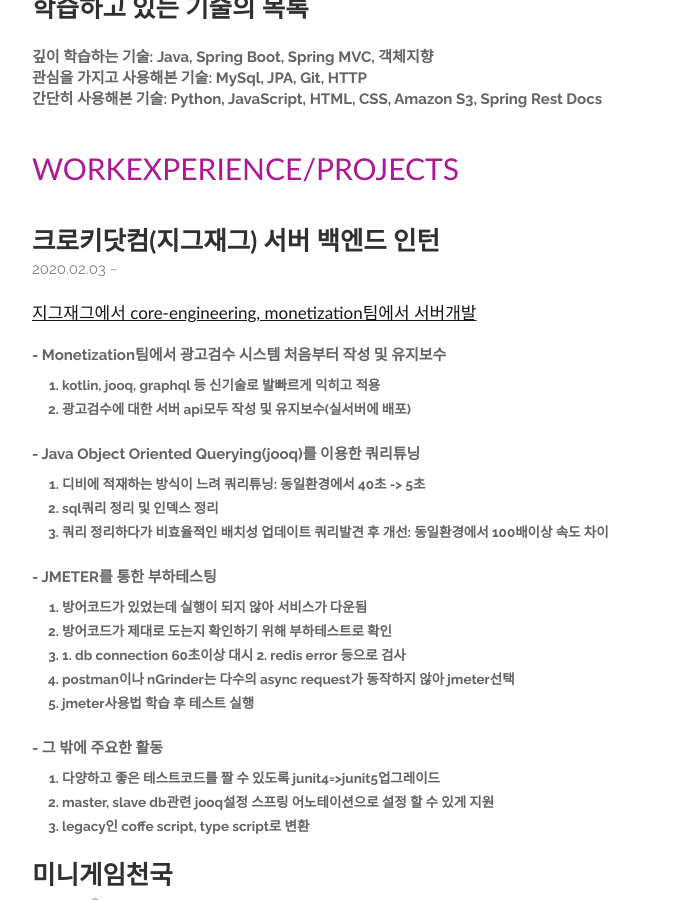
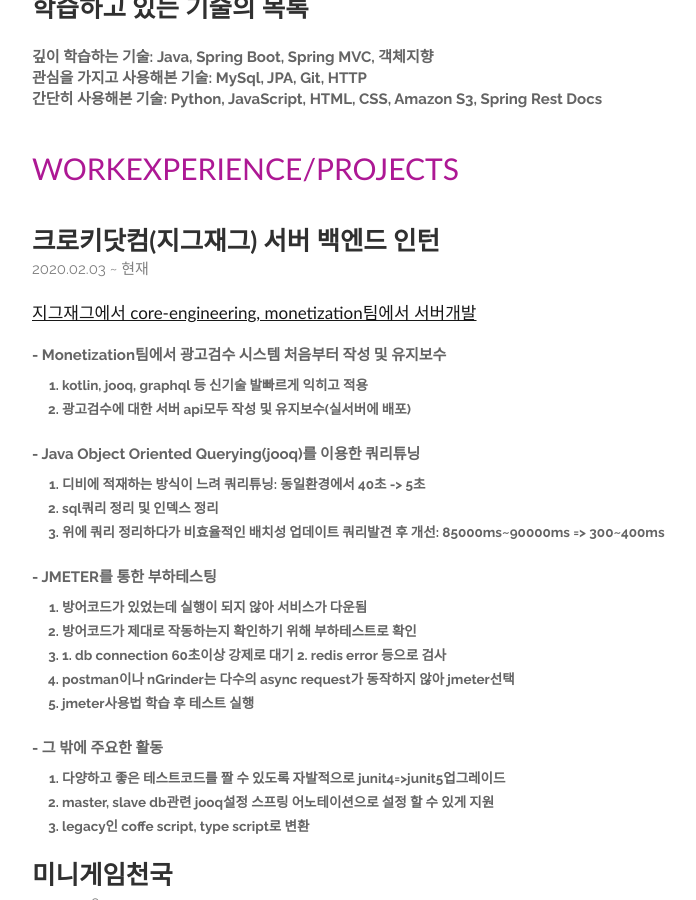
Before and after one commit to kimjungmin-developer/resume, a Jekyll site: the page built from index.html, in a window 1280 px wide and 900 px high, scrolled down 604 px. Shown: the whole window, without its empty margins (328-1024 px from the left). Built offline with Jekyll 4.4.1, drawn with Linux system fonts in a browser that asks for light colours; nearby versions of some CDN libraries; the list of posts is cut into pages by our own code.

Commit message:
오타 수정

```diff
--- a/_includes/projects.html
+++ b/_includes/projects.html
@@ -3,7 +3,7 @@
     <article>
         <header>
             <h1>크로키닷컴(지그재그) 서버 백엔드 인턴</h1>
-            <span><time>2020.02.03 ~ </time></span><br/>
+            <span><time>2020.02.03 ~ 현재 </time></span><br/>
         </header>
         <p><br/>
             <h5><u>지그재그에서 core-engineering, monetization팀에서 서버개발</u></h5><br/>
@@ -19,21 +19,21 @@
                         <ol>
                             <li>디비에 적재하는 방식이 느려 쿼리튜닝: 동일환경에서 40초 -> 5초</li>
                             <li>sql쿼리 정리 및 인덱스 정리</li>
-                            <li>쿼리 정리하다가 비효율적인 배치성 업데이트 쿼리발견 후 개선: 동일환경에서 100배이상 속도 차이 </li>
+                            <li>위에 쿼리 정리하다가 비효율적인 배치성 업데이트 쿼리발견 후 개선: 85000ms~90000ms => 300~400ms </li>
                         </ol>
                     </br>
                     <li>- JMETER를 통한 부하테스팅</li>
                         <ol>
                             <li>방어코드가 있었는데 실행이 되지 않아 서비스가 다운됨</li>
-                            <li>방어코드가 제대로 도는지 확인하기 위해 부하테스트로 확인</li>
-                            <li>1. db connection 60초이상 대시 2. redis error 등으로 검사</li>
+                            <li>방어코드가 제대로 작동하는지 확인하기 위해 부하테스트로 확인</li>
+                            <li>1. db connection 60초이상 강제로 대기 2. redis error 등으로 검사</li>
                             <li>postman이나 nGrinder는 다수의 async request가 동작하지 않아 jmeter선택</li>
                             <li>jmeter사용법 학습 후 테스트 실행</li>
                         </ol>
                     </br>
                     <li>- 그 밖에 주요한 활동</li>
                         <ol>
-                            <li>다양하고 좋은 테스트코드를 짤 수 있도록 junit4=>junit5업그레이드</li>
+                            <li>다양하고 좋은 테스트코드를 짤 수 있도록 자발적으로 junit4=>junit5업그레이드</li>
                             <li>master, slave db관련 jooq설정 스프링 어노테이션으로 설정 할 수 있게 지원</li>
                             <li>legacy인 coffe script, type script로 변환</li>
                         </ol>
```
Also changed, not shown: other parts of _includes/projects.html (+1 -1 lines).
